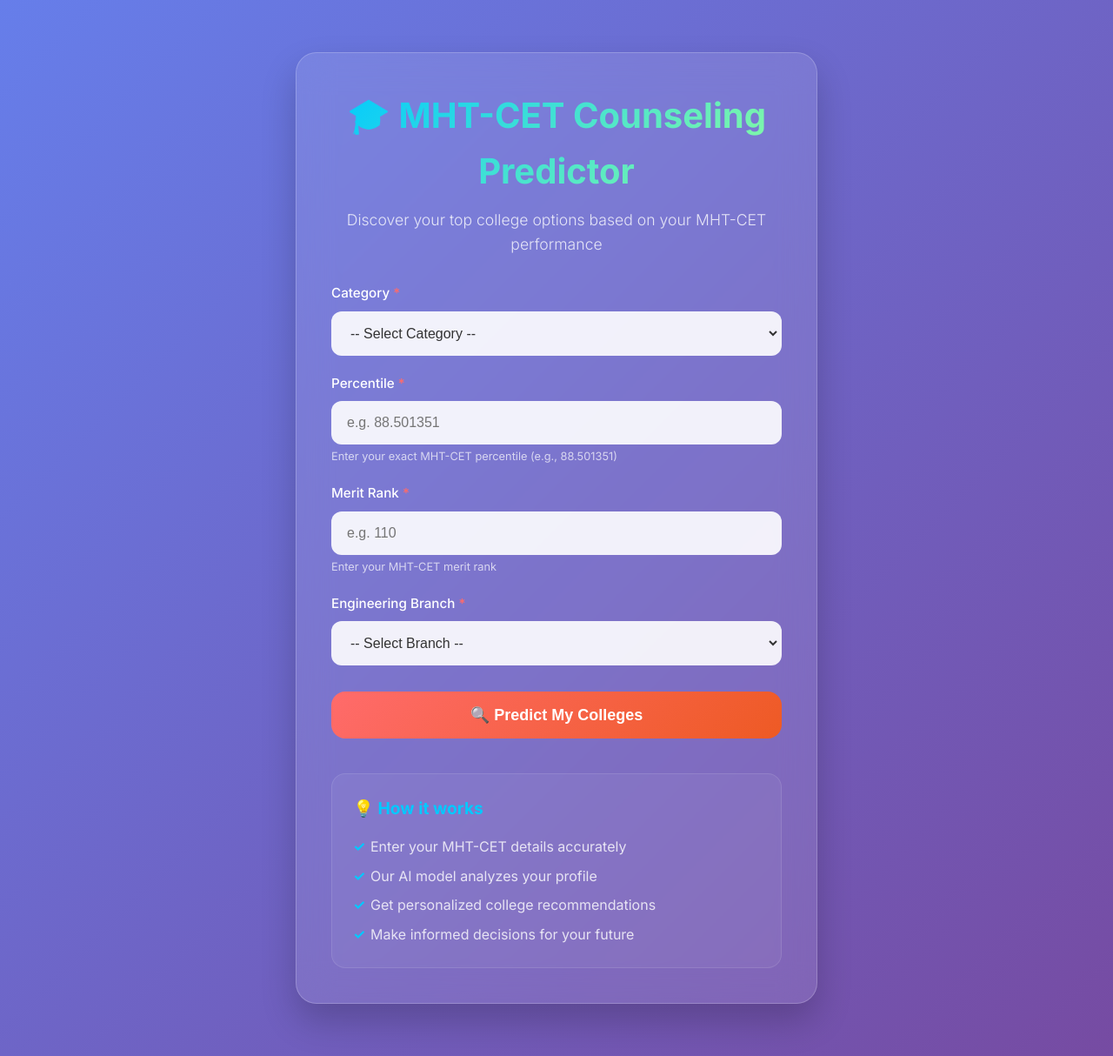
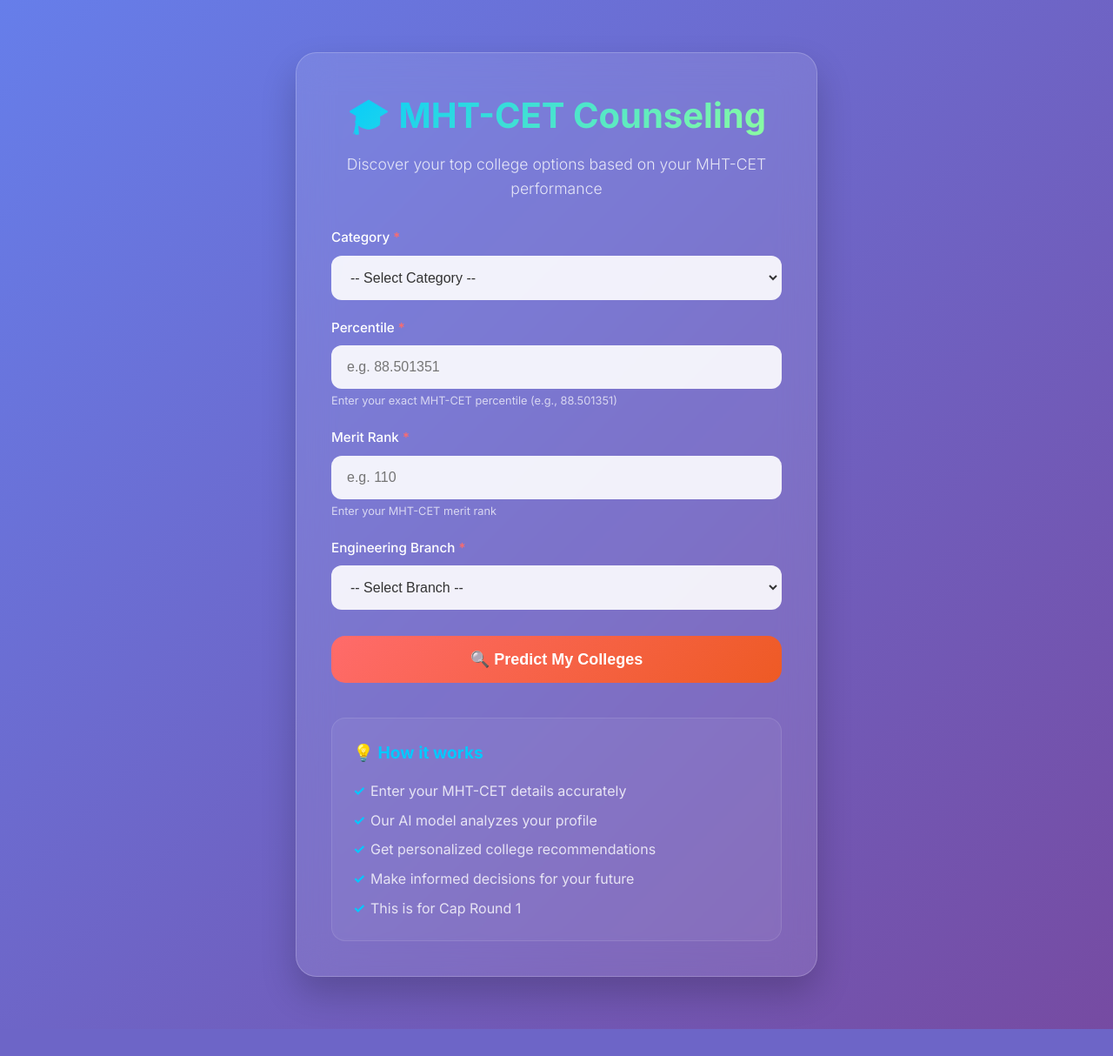
Before and after one commit to Sanket22g/ML_Model_Cet, a Flask app: page / in a window 1280 px wide. Shown: the whole page at 87% size. After the commit the page ends 1183 px from the top, so only its background shows below. Run offline with Flask 3, Linux system fonts and the light colour scheme.

Commit message:
🛠️ Updated code after edits

```diff
--- a/templates/index.html
+++ b/templates/index.html
@@ -12,7 +12,7 @@
 <body>
     <div class="container">
         <div class="form-container">
-            <h1 class="heading-gradient">🎓 MHT-CET Counseling Predictor</h1>
+            <h1 class="heading-gradient">🎓 MHT-CET Counseling </h1>
             <p class="subtitle">Discover your top college options based on your MHT-CET performance</p>
 
             <!-- Flash Messages -->
@@ -266,6 +266,7 @@
                     <li>Our AI model analyzes your profile</li>
                     <li>Get personalized college recommendations</li>
                     <li>Make informed decisions for your future</li>
+                    <li>This is for Cap Round 1</li>
                 </ul>
             </div>
         </div>
```
